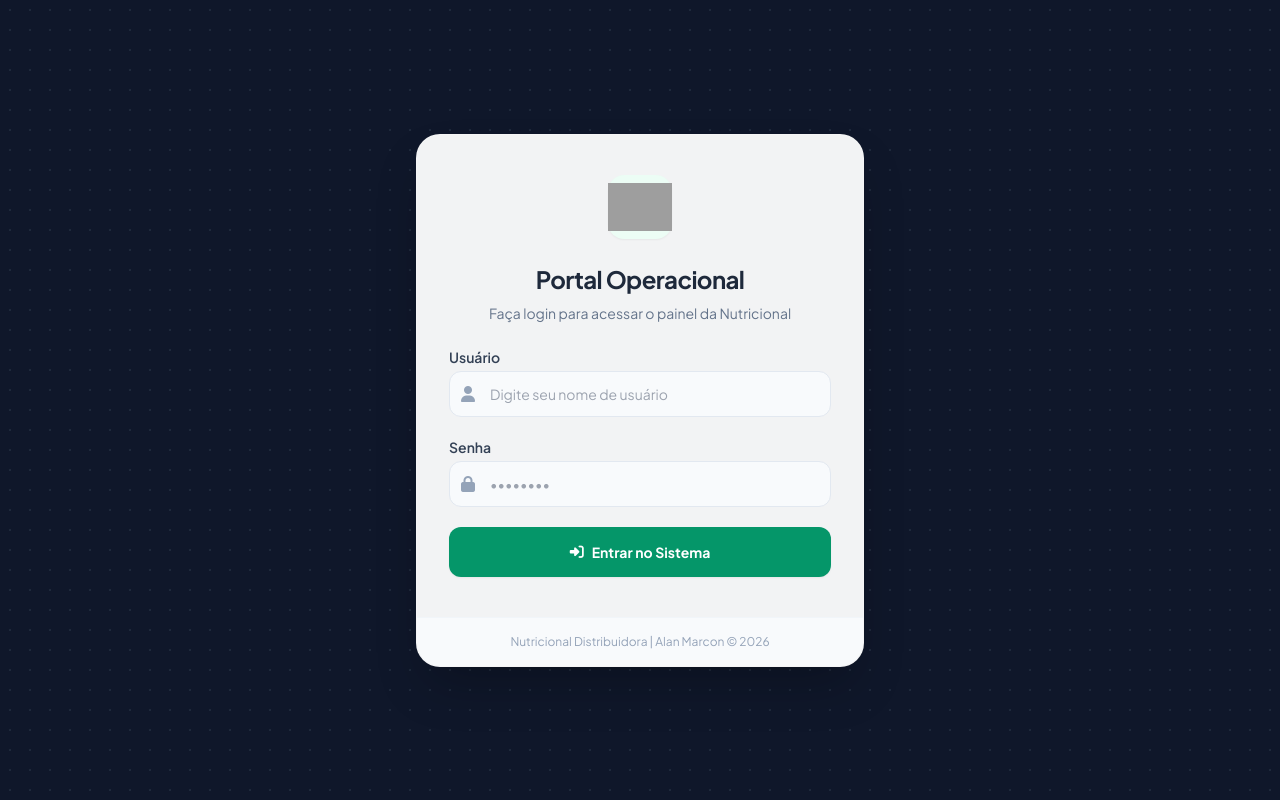
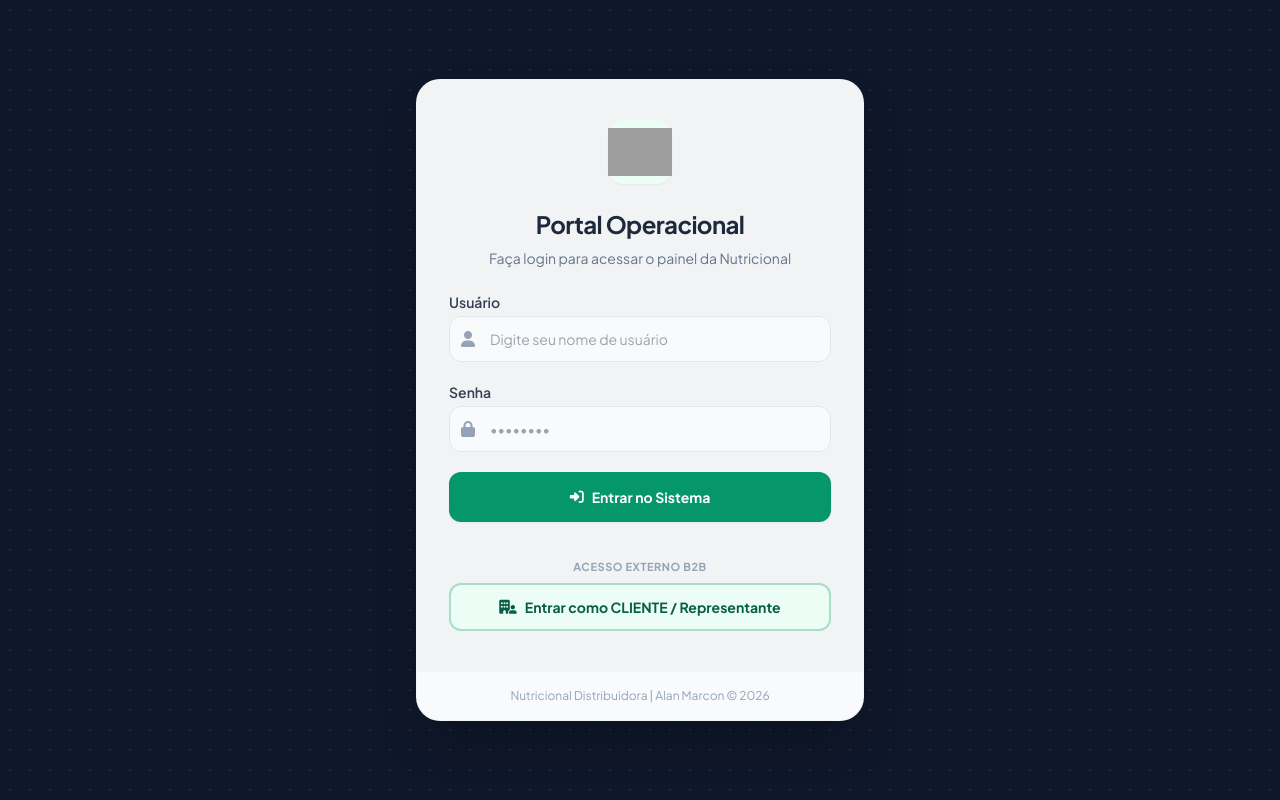
Before and after one commit to devaasatecnologia-commits/portal-nutricional, a PHP site: page /portal/login.php in a window 1280 px wide. Run offline with PHP 8.4, Linux system fonts and the light colour scheme; some libraries are stand-ins or nearby versions; grey boxes are pictures that could not be loaded.

Commit message:
feat(portal-cliente): botao Entrar como CLIENTE na tela de login e atalho /cliente (#66)

```diff
--- /dev/null
+++ b/cliente/index.php
@@ -0,0 +1,4 @@
+<?php
+$base = strpos($_SERVER['REQUEST_URI'] ?? '', '/API/') !== false ? '/API' : '';
+header('Location: ' . $base . '/portal/modules/portal-cliente.php', true, 302);
+exit;
--- a/portal/login.php
+++ b/portal/login.php
@@ -82,6 +82,14 @@
                 <i class="fa fa-sign-in-alt"></i> Entrar no Sistema
             </button>
         </form>
+
+        <div class="mt-5 pt-4 border-t border-slate-100">
+            <p class="text-[11px] font-bold uppercase tracking-wider text-slate-400 text-center mb-2">Acesso Externo B2B</p>
+            <a href="modules/portal-cliente.php"
+               class="w-full flex justify-center items-center gap-2 py-3 px-4 border-2 border-emerald-600/30 rounded-xl text-sm font-bold text-emerald-800 bg-emerald-50 hover:bg-emerald-100 hover:border-emerald-600 transition-all no-underline">
+                <i class="fa-solid fa-building-user"></i> Entrar como CLIENTE / Representante
+            </a>
+        </div>
     </div>
 
     <div class="bg-slate-50 px-8 py-4 text-center border-t border-slate-100">
```
